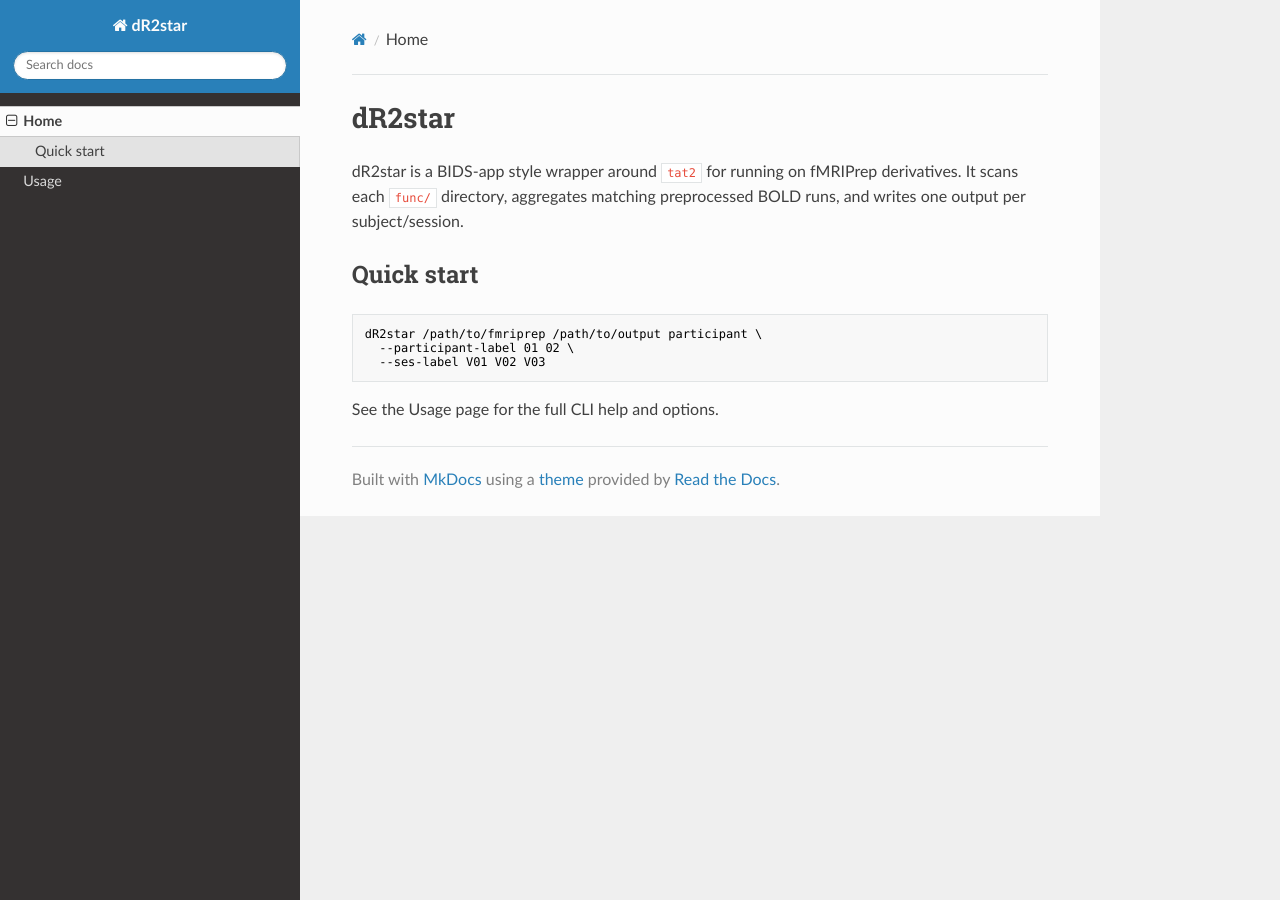
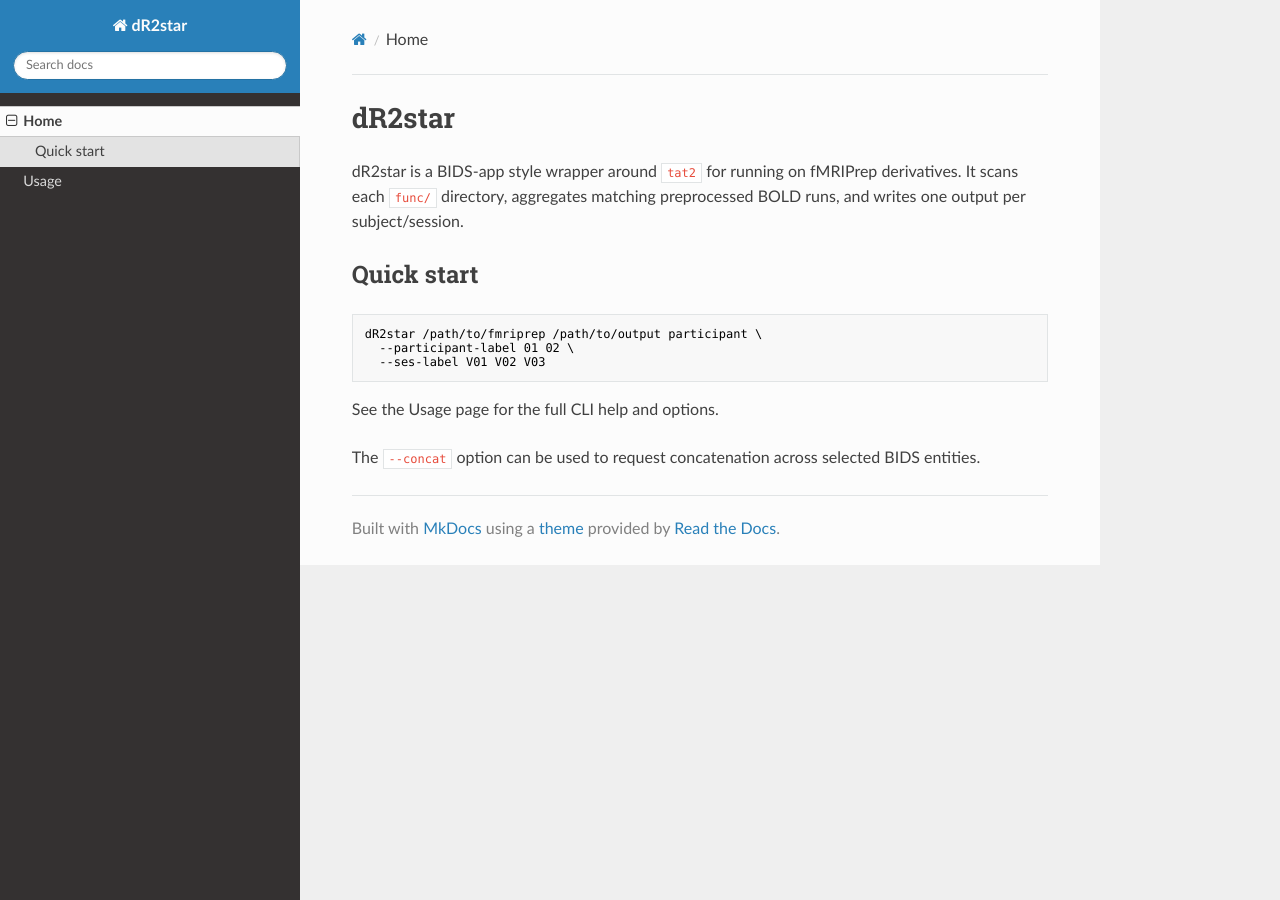
Before and after one commit to Larsen-Lab/dR2star, an MkDocs documentation site: the page built from docs/index.md, in a window 1280 px wide. Built offline with MkDocs 1.6.1, drawn with Linux system fonts in a browser that asks for light colours; nearby versions of some CDN libraries.

Commit message:
Mention concat option in docs

````diff
--- a/docs/index.md
+++ b/docs/index.md
@@ -13,3 +13,5 @@ dR2star /path/to/fmriprep /path/to/output participant \
 ```
 
 See the Usage page for the full CLI help and options.
+
+The `--concat` option can be used to request concatenation across selected BIDS entities.
````
